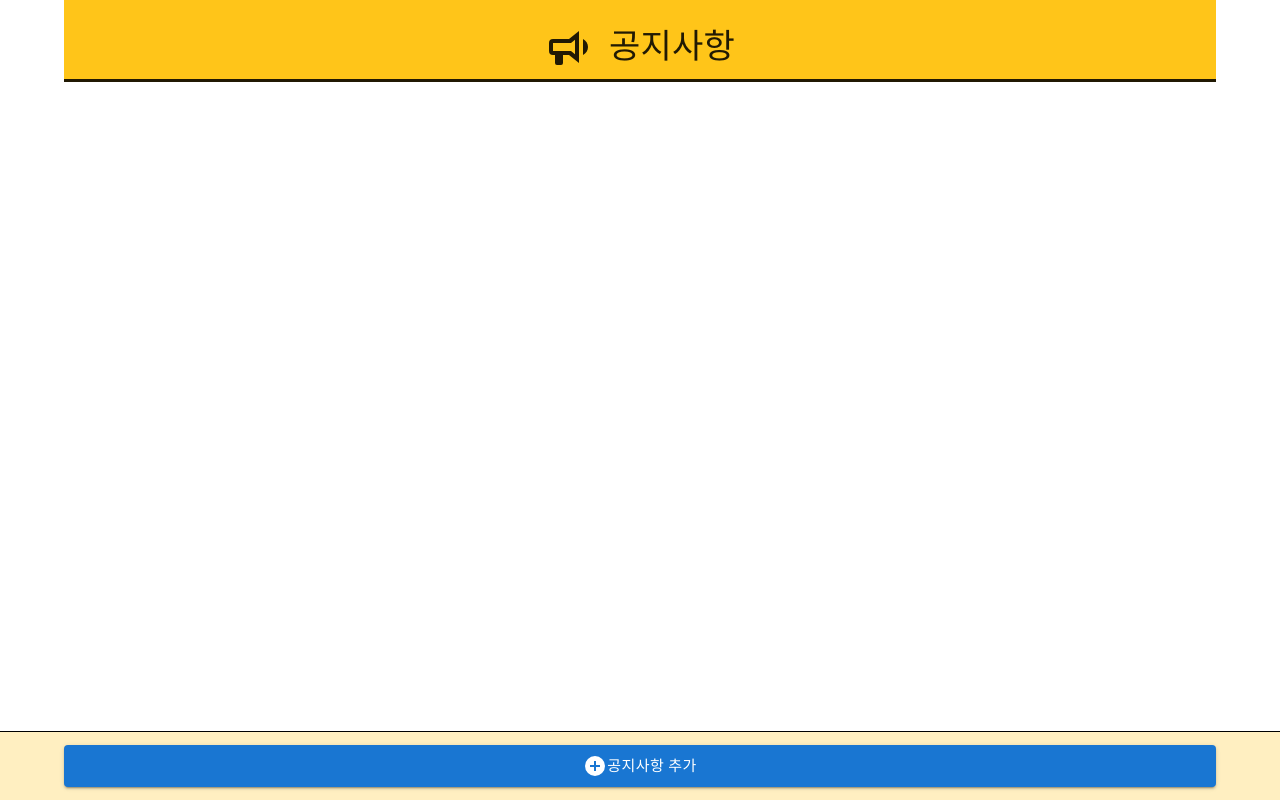
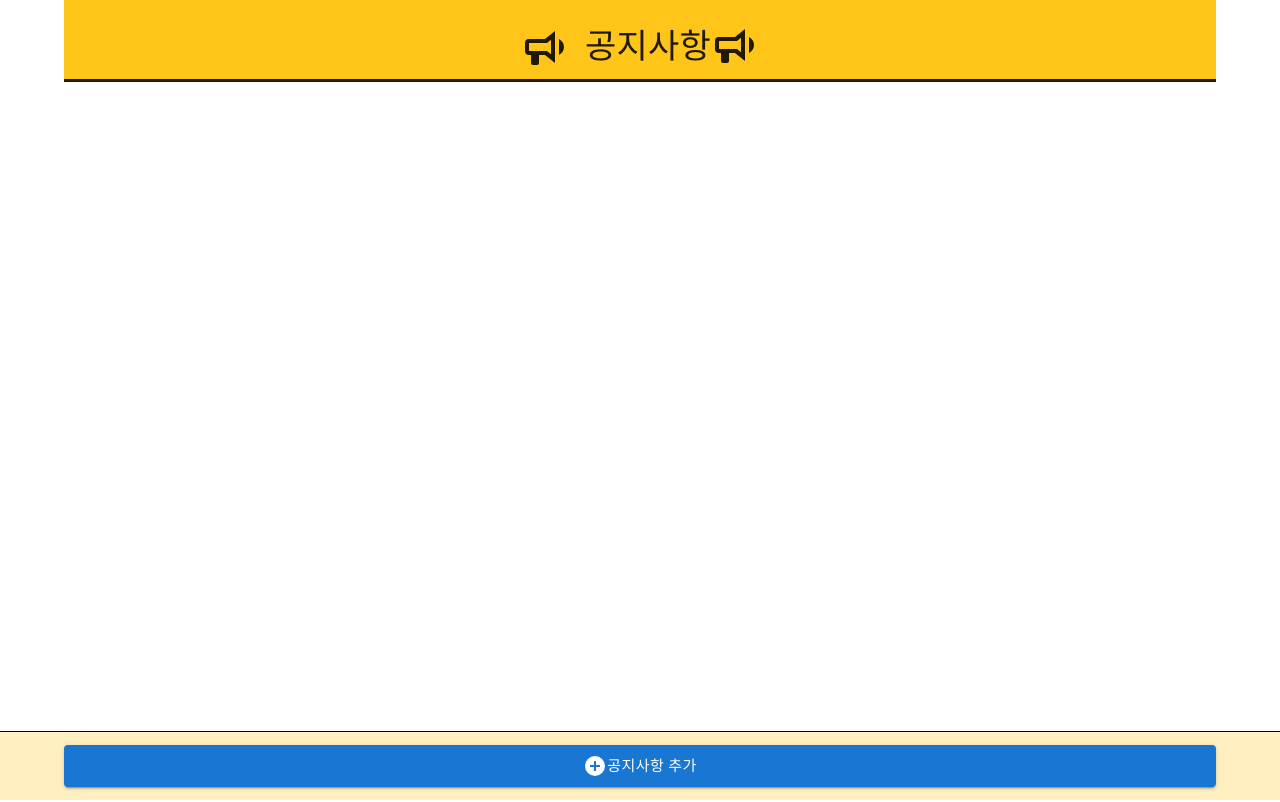
Before and after one commit to JDWdonga21/web-notice, a React (Create React App) app: page / in a window 1280 px wide. Built offline with nearby package versions, Linux system fonts and the light colour scheme.

Commit message:
임시버튼

```diff
--- a/src/component/header/Header.tsx
+++ b/src/component/header/Header.tsx
@@ -97,6 +97,16 @@ class Header extends React.Component<HeaderProps,{}>{
                         labelPlacement="bottom"
                     />
                 </FormGroup> */}
+                <div onClick={this.props.onChangeTheme}>
+                  <Icon path={mdiBullhornOutline}
+                          title="noticeIcon"
+                          size={2}
+                          horizontal
+                          vertical
+                          rotate={180}
+
+                  />
+                </div>
               </Toolbar>
             </AppBar>
         )
```
